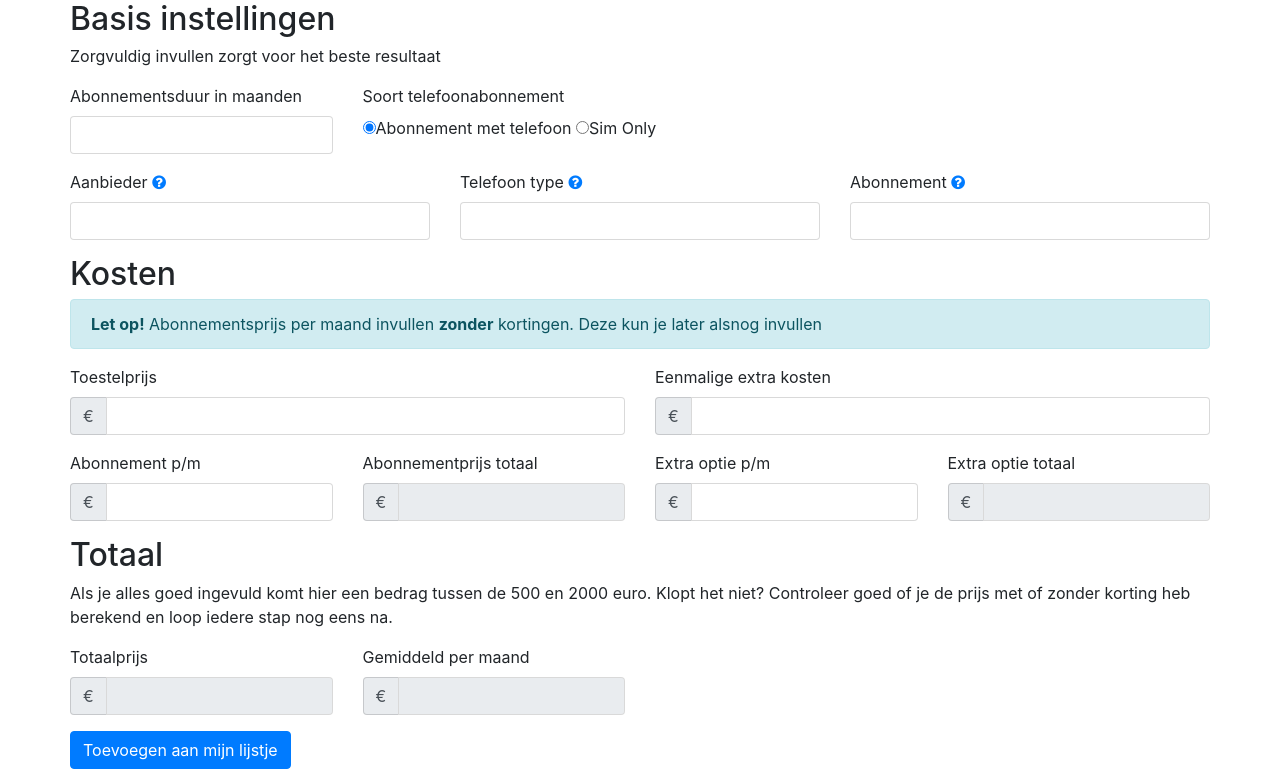
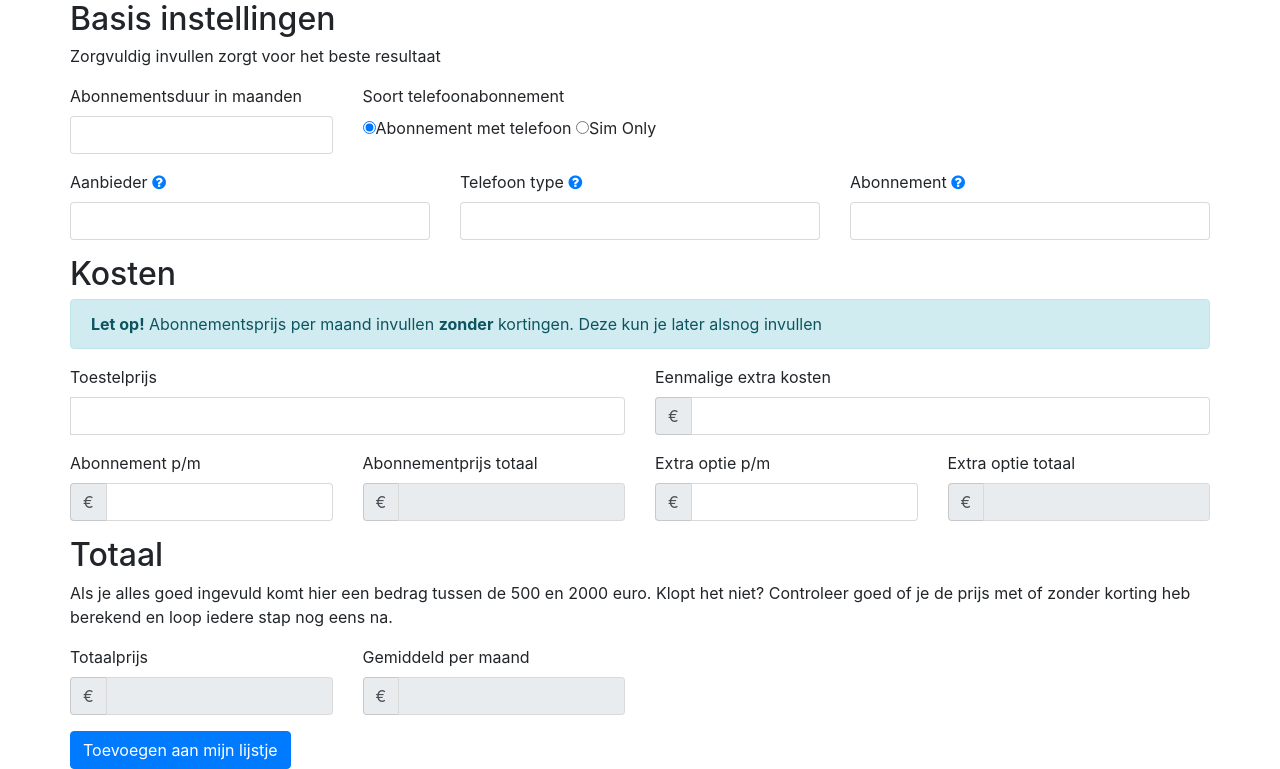
Before and after one commit to nsmeele/telefoon-rekenmachine, a PHP site: page / in a window 1280 px wide. Shown: the part 115-884 px from the top of the page. Run offline with PHP 8.4, Linux system fonts and the light colour scheme; some libraries are stand-ins or nearby versions.

Commit message:
Small HTML change
Input group

```diff
--- a/index.php
+++ b/index.php
@@ -78,11 +78,15 @@
 					<div class="row">
 						<div class="col-md-6">
 							<label for="toestelprijs">Toestelprijs</label>
-						    <div class="input-group">
-						        <span class="input-group-addon">&euro;</span>
-						        <input type="number" class="form-control" id="toestelprijs" max="1500" step="5" class="form-control currency" onblur="bereken()"/>
-						    </div>
-						</div>
+
+                            <div class="input-group ">
+                                <div class="input-group-prepend">
+                                    <span class="input-group-text"><i class="fas fa-euro-sign"></i></span>
+                                </div>
+                                <input type="number" id="toestelprijs" max="1500" step="5" class="form-control" onblur="bereken()"/>
+                            </div>
+
+                        </div>
 						<div class="col-md-6">
 							<label for="eenmalige_kosten">Eenmalige extra kosten</label>
 						    <div class="input-group">
```
Also changed, not shown: 1 other file.
